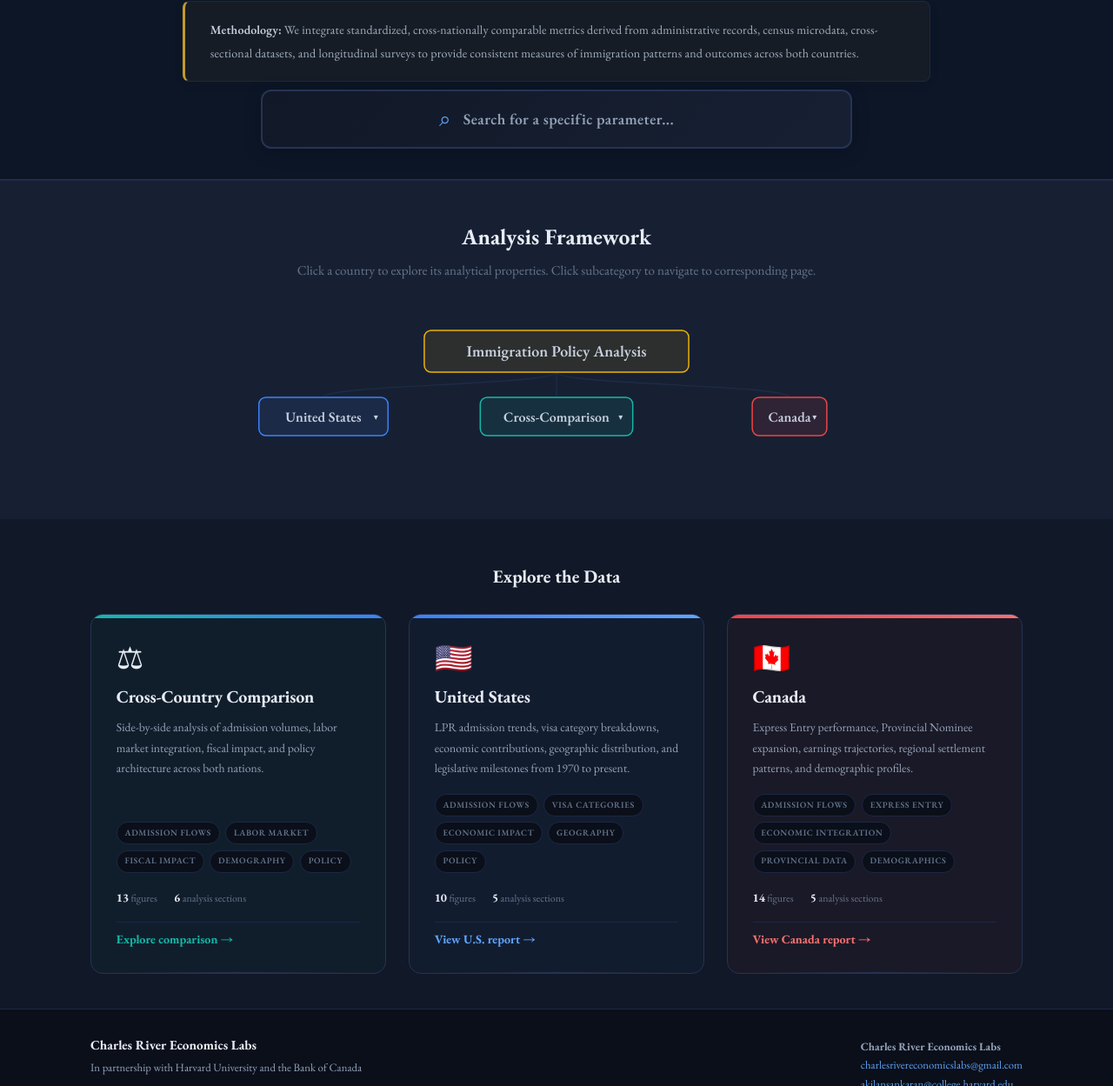
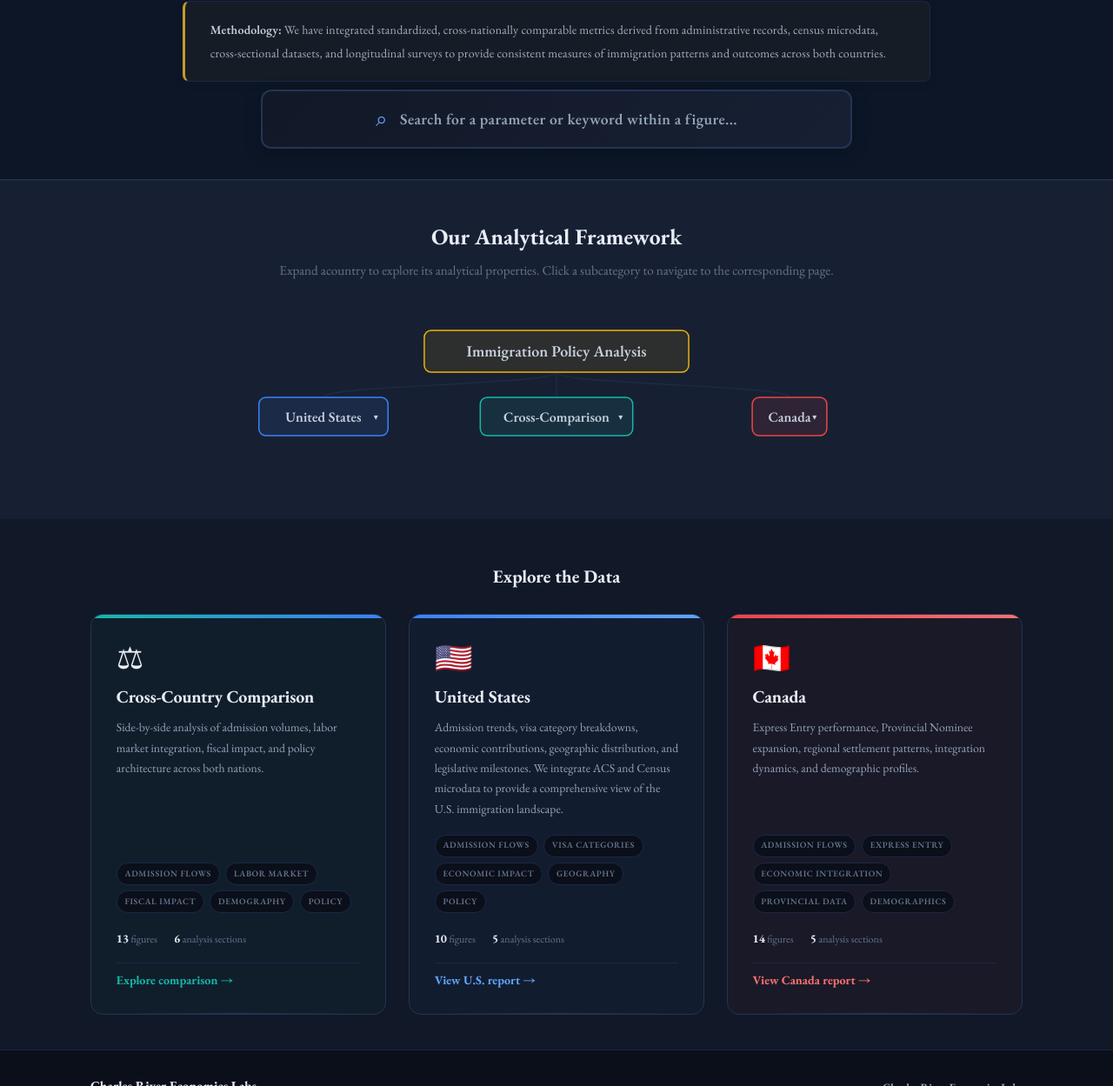
Before and after one commit to akilansankaran/dash_boc, a plain HTML site: page index.html in a window 1280 px wide. Shown: the part 420-1669 px from the top of the page at 87% size. Drawn offline with nearby package versions, Linux system fonts and the light colour scheme.

Commit message:
index.html expanded

```diff
--- a/index.html
+++ b/index.html
@@ -56,11 +56,11 @@
       <hr class="header-rule" />
       <div class="desc-group">
         <p class="desc-card desc-mission">Developed at Harvard by Charles River Economics Labs, this tracker monitors immigration flows, policy frameworks, labor market integration, and fiscal outcomes across the United States and Canada.</p>
-        <p class="desc-card desc-method"><strong>Methodology:</strong> We integrate standardized, cross-nationally comparable metrics derived from administrative records, census microdata, cross-sectional datasets, and longitudinal surveys to provide consistent measures of immigration patterns and outcomes across both countries.</p>
+        <p class="desc-card desc-method"><strong>Methodology:</strong> We have integrated standardized, cross-nationally comparable metrics derived from administrative records, census microdata, cross-sectional datasets, and longitudinal surveys to provide consistent measures of immigration patterns and outcomes across both countries.</p>
       </div>
       <button class="search-bar-trigger" onclick="openSearch()">
         <span class="search-bar-icon">&#x2315;</span>
-        <span class="search-bar-text">Search for a specific parameter<span class="search-dots"></span></span>
+        <span class="search-bar-text">Search for a parameter or keyword within a figure<span class="search-dots"></span></span>
       </button>
     </div>
   </header>
@@ -68,8 +68,8 @@
   <!-- Interactive flowchart -->
   <section class="flowchart-section">
     <div class="container">
-      <h2 class="fc-title">Analysis Framework</h2>
-      <p class="fc-subtitle">Click a country to explore its analytical properties. Click subcategory to navigate to corresponding page. </p>
+      <h2 class="fc-title">Our Analytical Framework</h2>
+      <p class="fc-subtitle">Expand acountry to explore its analytical properties. Click a subcategory to navigate to the corresponding page. </p>
       <div id="flowchart-canvas"></div>
     </div>
   </section>
@@ -100,7 +100,7 @@
         <a href="us.html" class="landing-card lc-us">
           <div class="lc-icon">&#x1F1FA;&#x1F1F8;</div>
           <h2>United States</h2>
-          <p>LPR admission trends, visa category breakdowns, economic contributions, geographic distribution, and legislative milestones from 1970 to present.</p>
+          <p>Admission trends, visa category breakdowns, economic contributions, geographic distribution, and legislative milestones. We integrate ACS and Census microdata to provide a comprehensive view of the U.S. immigration landscape.</p>
           <div class="lc-tags">
             <span>Admission Flows</span>
             <span>Visa Categories</span>
@@ -118,7 +118,7 @@
         <a href="canada.html" class="landing-card lc-canada">
           <div class="lc-icon">&#x1F1E8;&#x1F1E6;</div>
           <h2>Canada</h2>
-          <p>Express Entry performance, Provincial Nominee expansion, earnings trajectories, regional settlement patterns, and demographic profiles.</p>
+          <p>Express Entry performance, Provincial Nominee expansion, regional settlement patterns, integration dynamics, and demographic profiles.</p>
           <div class="lc-tags">
             <span>Admission Flows</span>
             <span>Express Entry</span>
@@ -152,12 +152,11 @@
         </div>
         <div class="footer-contact">
           <strong>Charles River Economics Labs</strong><br />
-          <a href="mailto:charlesrivereconomicslabs@gmail.com">charlesrivereconomicslabs@gmail.com</a><br />
-          <a href="mailto:akilansankaran@college.harvard.edu">akilansankaran@college.harvard.edu</a>
+          <a href="mailto:charlesrivereconomicslabs@gmail.com">Contact us</a><br />
         </div>
       </div>
       <div class="footer-bottom">
-        <span>&copy; 2026 Charles River Economics Labs. All rights reserved.</span>
+        <span>Copyright &copy; 2026 Charles River Economics Labs. All rights reserved.</span>
         <ul class="footer-links">
           <li><a href="index.html">Home</a></li>
           <li><a href="comparison.html">Comparison</a></li>
```
Also changed, not shown: comparison.html (+2 -2 lines).
